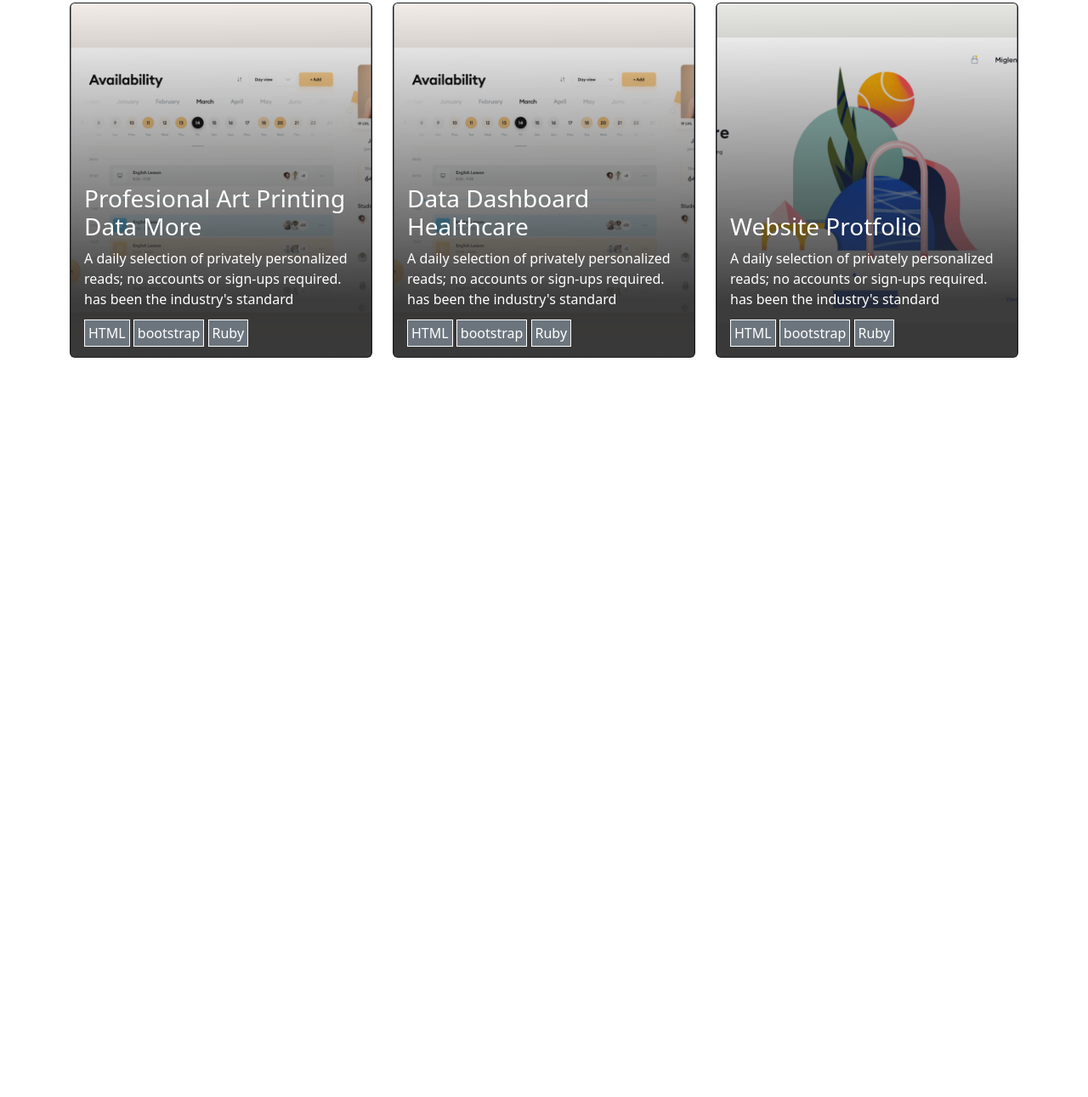
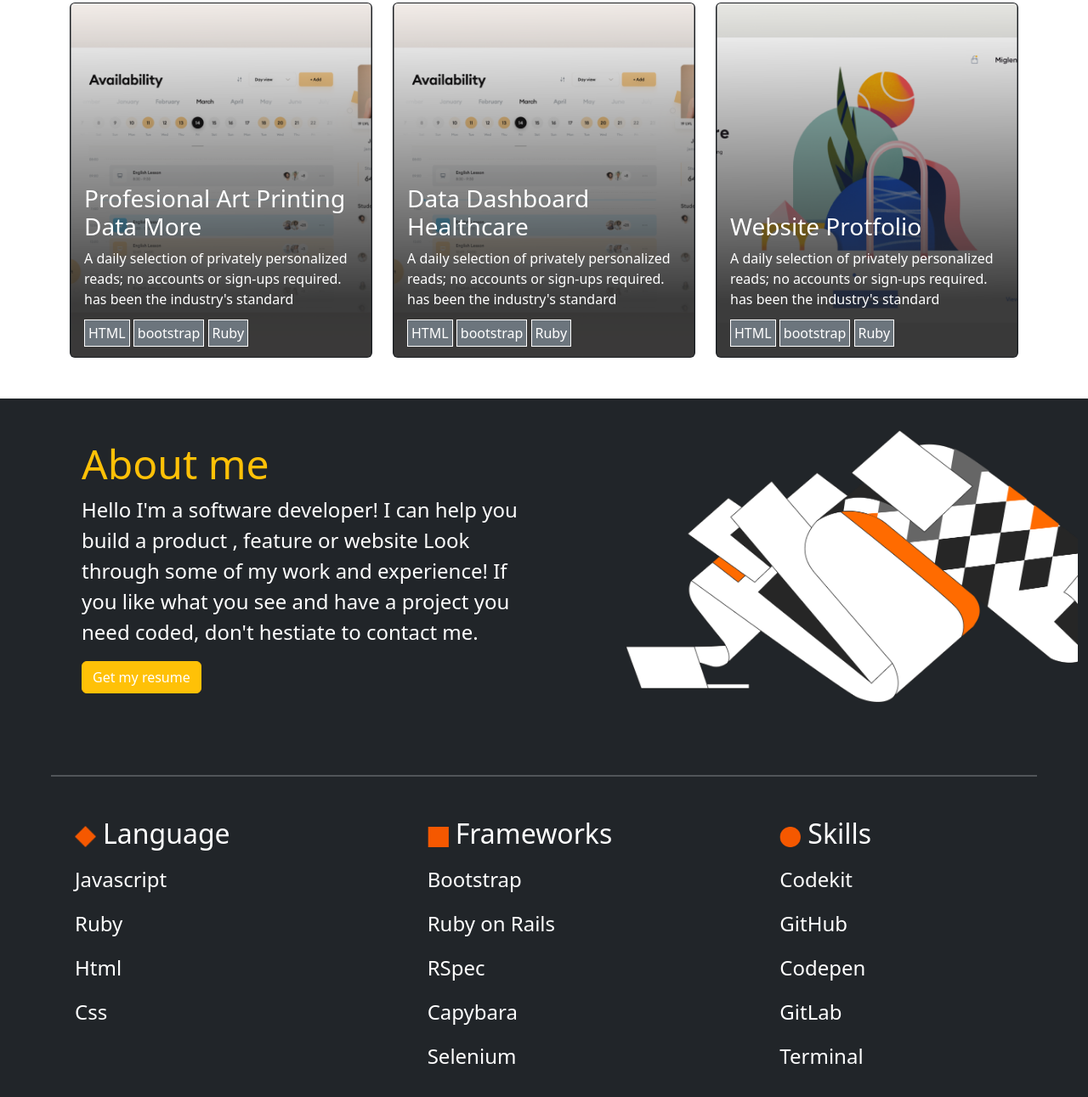
Before and after one commit to Alhajideen/Portfolio-with-bootstrap, a website: page index.html in a window 1280 px wide. Shown: the part 1706-2997 px from the top of the page at 85% size. Before the commit the page ends 2175 px from the top, so only its background shows below. Drawn offline with nearby package versions, Linux system fonts and the light colour scheme.

Commit message:
Add about section

```diff
--- a/index.html
+++ b/index.html
@@ -10,7 +10,6 @@
       integrity="sha384-gH2yIJqKdNHPEq0n4Mqa/HGKIhSkIHeL5AyhkYV8i59U5AR6csBvApHHNl/vI1Bx"
       crossorigin="anonymous"
     />
-    <link rel="stylesheet" href="./css/style.css" />
     <title>Portfolio</title>
   </head>
   <body>
@@ -197,6 +196,7 @@
             </div>
           </div>
         </div>
+        </div>
       </section>
       <section class="container-lg text-white my-5">
         <div class="row">
@@ -267,8 +267,54 @@
             </div>
           </div>
         </div>
+        </div>
+      </section>
+      <section id="about">
+        <div class="container-fluid bg-dark pb-5">
+          <div class="row align-items-center">
+            <div class="col p-5 mx-5">
+              <h2 class="display-5 text-warning">About me</h2>
+              <p class="fs-4 text-white">Hello I'm a software developer! I can help you build a product , feature or website Look through some of my work and experience! If you like what you see and have a project you need coded, don't hestiate to contact me.</p>
+              <button type="button" class="btn btn-warning text-white">Get my resume</button>
+            </div>
+            <div class="col"><img class="img-fluid" src="./img/about-img.png" alt="about background"></div>
+          </div>
+          <hr class="border border-1 text-secondary mx-5 my-5">
+          <div class="row">
+            <div class="col ps-5">
+              <ul class="text-white">
+                <li class="h2 list-group-item"><img class="mx-2" src="./img/bullet1.png" alt="bullet" width="25">Language</li>
+                <li class="list-group-item fs-4 ms-2 my-3">Javascript</li>
+                <li class="list-group-item fs-4 ms-2 my-3">Ruby</li>
+                <li class="list-group-item fs-4 ms-2 my-3">Html</li>
+                <li class="list-group-item fs-4 ms-2 my-3">Css</li>
+              </ul>
+            </div>
+            <div class="col">
+              <ul class="text-white">
+                <li class="h2 list-group-item"><img class="mx-2" src="./img/bullet2.png" alt="bullet" width="25">Frameworks</li>
+                <li class="list-group-item fs-4 ms-2 my-3">Bootstrap</li>
+                <li class="list-group-item fs-4 ms-2 my-3">Ruby on Rails</li>
+                <li class="list-group-item fs-4 ms-2 my-3">RSpec</li>
+                <li class="list-group-item fs-4 ms-2 my-3">Capybara</li>
+                <li class="list-group-item fs-4 ms-2 my-3">Selenium</li>
+              </ul>
+            </div>
+            <div class="col">
+              <ul class="text-white">
+                <li class="h2 list-group-item"><img class="mx-2" src="./img/bullet3.png" alt="bullet" width="25">Skills</li>
+                <li class="list-group-item fs-4 ms-2 my-3">Codekit</li>
+                <li class="list-group-item fs-4 ms-2 my-3">GitHub</li>
+                <li class="list-group-item fs-4 ms-2 my-3">Codepen</li>
+                <li class="list-group-item fs-4 ms-2 my-3">GitLab</li>
+                <li class="list-group-item fs-4 ms-2 my-3">Terminal</li>
+              </ul>
+            </div>
+          </div>
+        </div>
       </section>
     </main>
+
 
     <script
       src="https://cdn.jsdelivr.net/npm/bootstrap@5.2.0/dist/js/bootstrap.bundle.min.js"
```
Also changed, not shown: package.json (added, +27 -0 lines), .github/workflows/linters.yml (added), .stylelintrc.json (added), css/style.css (deleted), img/about-img.png (added), img/bullet1.png (added), img/bullet2.png (added), img/bullet3.png (added), 3 other files.
